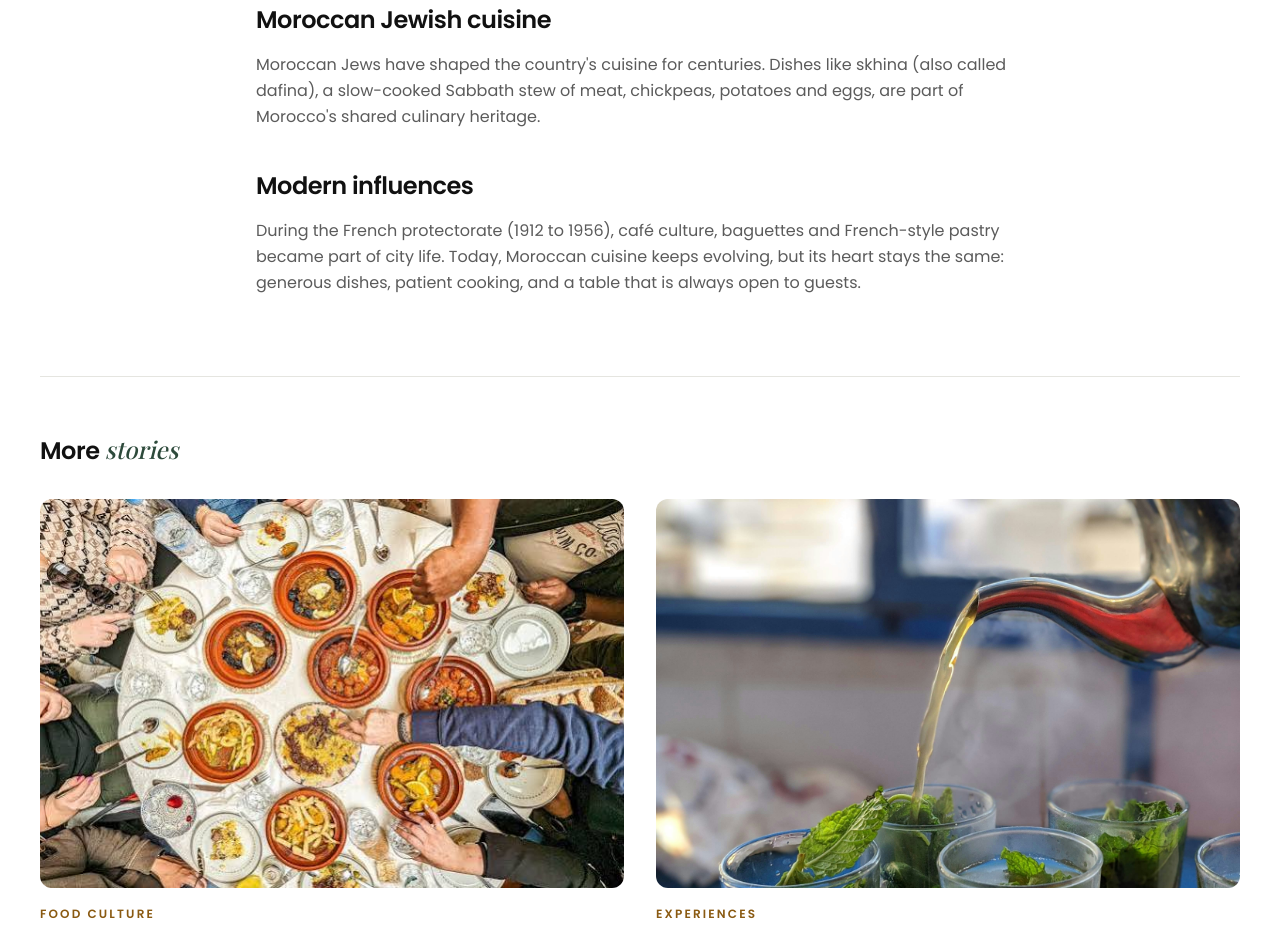
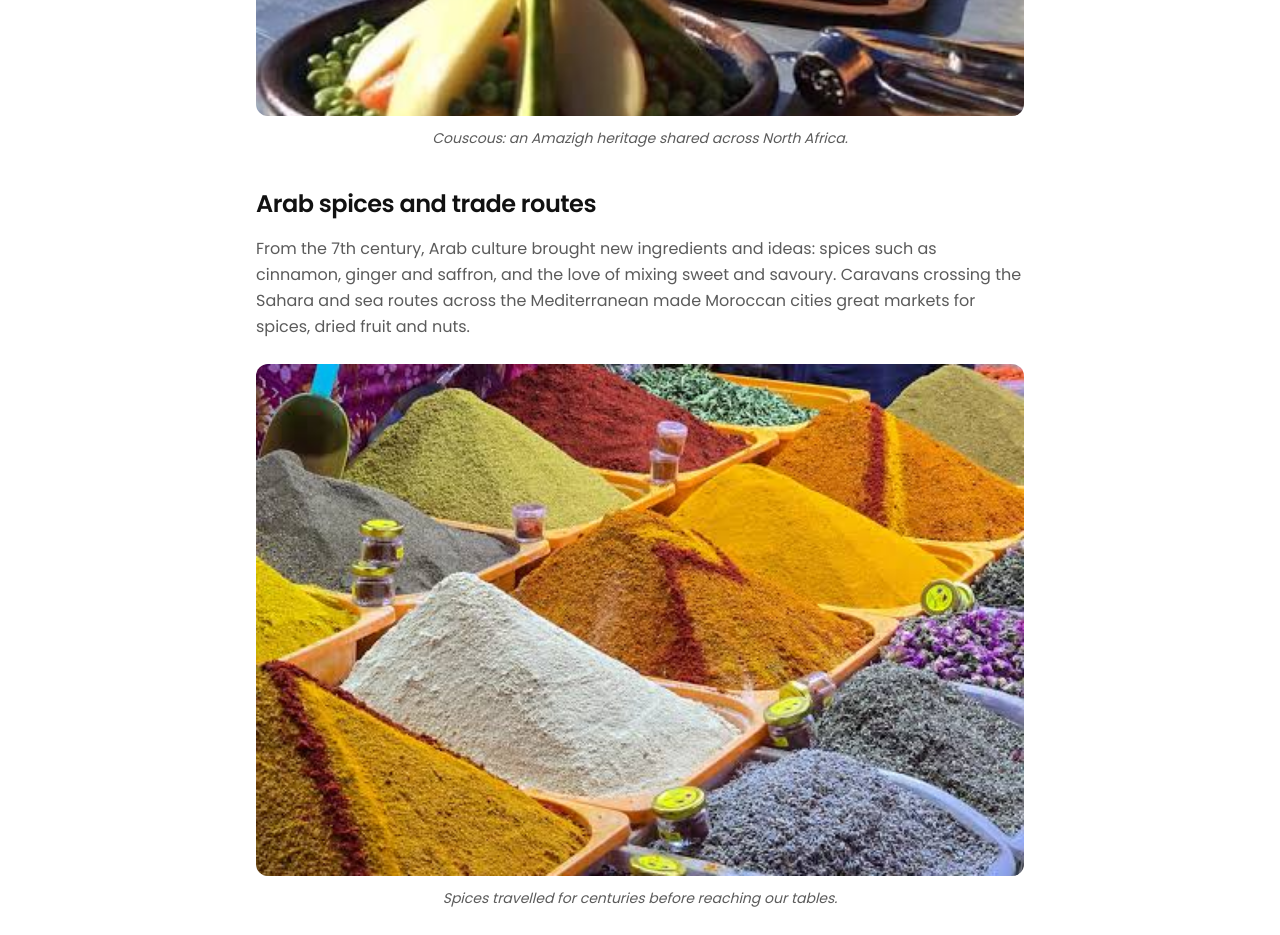
Before and after one commit to wiissal/gastro-moroccan, a Next.js app: page /stories/history-of-moroccan-food in a window 1280 px wide. Shown: the part 1560-2495 px from the top of the page. Built offline with nearby package versions, Linux system fonts and the light colour scheme.

Commit message:
content: add photos and captions to stories

```diff
--- a/src/data/stories.js
+++ b/src/data/stories.js
@@ -1,6 +1,15 @@
 import cultureTable from "@/assets/images/culture/culture-table.jpg";
 import aboutImage from "@/assets/images/about/about.jpg";
 import mintTea from "@/assets/images/hero/hero-mint-tea.jpg";
+import dailyBread from "@/assets/images/stories/daily-bread.jpg";
+import spiceSouk from "@/assets/images/stories/spice-souk.jpg";
+import jemaaElFna from "@/assets/images/stories/jemaa-el-fna.jpg";
+import amazighRoots from "@/assets/images/stories/amazigh-roots.jpg";
+import andalusian from "@/assets/images/stories/andalusian.jpg";
+import regions from "@/assets/images/stories/regions.jpg";
+import cookingClass from "@/assets/images/stories/cooking-class.jpg";
+import techniques from "@/assets/images/stories/techniques.jpg";
+import Souk from "@/assets/images/stories/souk.jpg";
 
 export const STORIES = [
   {
@@ -26,12 +35,13 @@ export const STORIES = [
           "Bread (khobz) is on the table at almost every meal, and many families still bake it at home or take it to the neighbourhood oven. Breakfast often means msemen, baghrir or harcha with honey, butter, olive oil and amlou.",
           "Friday is couscous day: families gather after the midday prayer around one large dish. During Ramadan, the fast is broken with dates, milk, harira and chebakia, and celebrations like weddings and Eid bring out pastilla, tagines and trays of pastries.",
         ],
+        image: dailyBread,
+        imageAlt: "Round loaves of Moroccan bread on a table",
+        caption: "Khobz: on the table at almost every meal.",
       },
       {
         heading: "One country, many kitchens",
-        paragraphs: [
-          "Each region adds its own touch to the Moroccan table:",
-        ],
+        paragraphs: ["Each region adds its own touch to the Moroccan table:"],
         list: [
           "Fes: refined city cooking with Andalusian roots, famous for khlii (Salted Dried Meat) and delicate pastries.",
           "Marrakech: home of tanjia, meat slow-cooked for hours in a clay jar.",
@@ -40,6 +50,9 @@ export const STORIES = [
           "The Souss region: argan oil and amlou.",
           "The south and the Sahara: hearty, simple dishes such as madfouna, a stuffed bread baked in the sand.",
         ],
+        image: regions,
+        imageAlt: "Traditional Moroccan dishes from different regions",
+        caption: "From Fes to the Sahara, every region adds its own touch.",
       },
       {
         heading: "The techniques",
@@ -47,6 +60,10 @@ export const STORIES = [
           "Moroccan cooking is patient and cooked with love. Tagines simmer slowly so the meat becomes tender and the sauce rich. Couscous is steamed several times above the broth until every grain is light. Pastilla and briouats rely on warqa, a pastry as thin as paper, made by hand on a hot plate.",
           "Preserving is an art too: lemons are salted for weeks, olives are cured, and meat can be preserved as khlii for months.",
         ],
+        image: techniques,
+        imageAlt: "Couscous steaming in a traditional couscoussier",
+        caption:
+          "Couscous is steamed again and again until every grain is light.",
       },
       {
         heading: "The flavours",
@@ -72,18 +89,29 @@ export const STORIES = [
           "The foundations of Moroccan cuisine come from the Amazigh (Berber) peoples of North Africa. Couscous, slow-cooked stews in clay pots, flatbreads, argan oil and honey were part of their cooking long before any outside influence.",
           "In 2020, UNESCO added the knowledge and practices around couscous to its list of the Intangible Cultural Heritage of Humanity, shared by Morocco, Algeria, Mauritania and Tunisia.",
         ],
+        image: amazighRoots,
+        imageAlt: "Hands rolling couscous grains in a large wooden bowl",
+        caption: "Couscous: an Amazigh heritage shared across North Africa.",
       },
       {
         heading: "Arab spices and trade routes",
         paragraphs: [
           "From the 7th century, Arab culture brought new ingredients and ideas: spices such as cinnamon, ginger and saffron, and the love of mixing sweet and savoury. Caravans crossing the Sahara and sea routes across the Mediterranean made Moroccan cities great markets for spices, dried fruit and nuts.",
         ],
+        image: spiceSouk,
+        imageAlt: "Pyramids of colourful spices in a Moroccan souk",
+        caption: "Spices travelled for centuries before reaching our tables.",
       },
       {
         heading: "Andalusian refinement",
         paragraphs: [
           "When Muslims and Jews left the Iberian Peninsula, especially around and after 1492, many settled in Moroccan cities like Fes, Tetouan and Rabat. They brought a refined way of cooking, with almonds, delicate pastries, olive oil and elaborate dishes. Pastilla is often linked to this heritage.",
         ],
+        image: andalusian,
+        imageAlt:
+          "Andalusian-style architecture with zellige and carved plaster",
+        caption:
+          "In Fes and Tetouan, Andalusian heritage lives on, on the table too.",
       },
       {
         heading: "Moroccan Jewish cuisine",
@@ -120,18 +148,30 @@ export const STORIES = [
           "Grilled sardines and fresh fish at the port of Essaouira.",
           "Bissara (fava bean soup) with some olive oil and mint tea on a cold morning in the medinas of the north and of Fes.",
         ],
+        image: jemaaElFna,
+        imageAlt:
+          "Food stalls and smoke rising over Jemaa el-Fna square at night",
+        caption: "Every evening, Jemaa el-Fna turns into an open-air kitchen.",
       },
       {
         heading: "Visit the markets",
         paragraphs: [
           "Walking through a souk is a lesson in Moroccan cooking: pyramids of spices, olives of every colour, preserved lemons, fresh vegetables,fruits,herbs and honey . Ask questions, smell everything, and take a little ras el hanout home with you.",
         ],
+        image: Souk,
+        imageAlt:
+          "Spices, olives , vegetables, fruits and herbs on display in a Moroccan market called Souk",
+        caption:
+          "Smell everything, ask questions, and take a little ras el hanout home.",
       },
       {
         heading: "Take a cooking class",
         paragraphs: [
           "Many riads and cooking schools in Marrakech, Fes and Essaouira offer cooking classes, often starting with a visit to the market. In a few hours you can learn to make a tagine, a salad, bread and mint tea, then share the meal you cooked with people you just met and taste their dishes.",
         ],
+        image: cookingClass,
+        imageAlt: "Hands preparing a Moroccan dish during a cooking class",
+        caption: "The best souvenir: a recipe you cooked yourself.",
       },
       {
         heading: "Food tours and museums",
```
